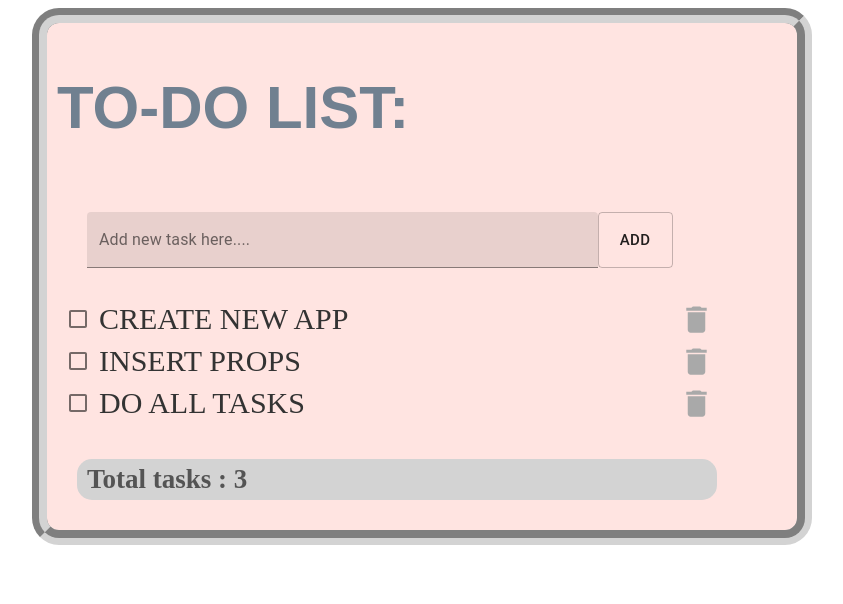
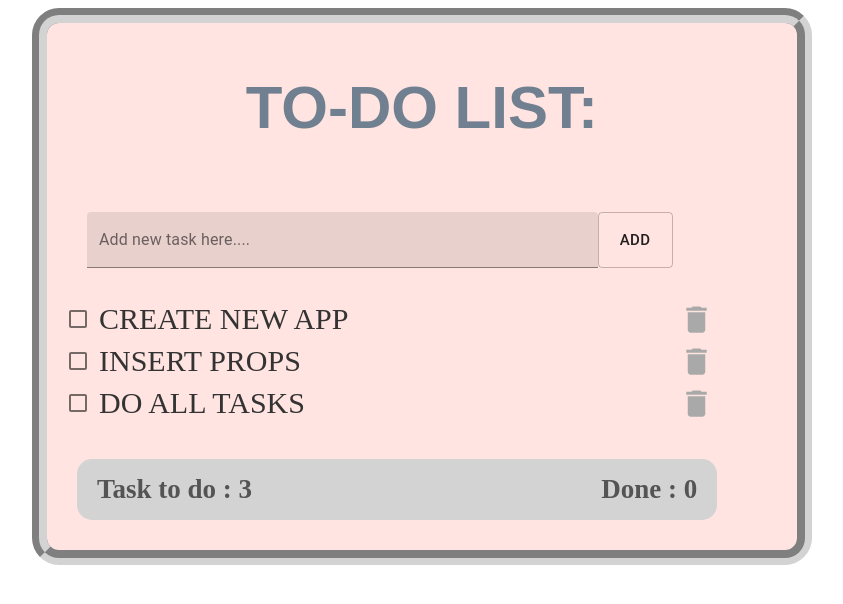
Before and after one commit to WebHeroSchool/React_Todo_NM, a React (Create React App) app: page / in a window 1280 px wide. Shown: the top 604 px of the page, without its empty margins (0-843 px from the left). Built offline with nearby package versions, Linux system fonts and the light colour scheme.

Commit message:
added onClickExist

```diff
--- a/src/Components/App/App.js
+++ b/src/Components/App/App.js
@@ -2,8 +2,8 @@ import React from 'react';
 import ItemList from '../ItemList/ItemList';
 import InputItem from '../InputItem/InputItem';
 import Footer from '../Footer/Footer';
-import styles  from './App.module.css';
-import { Container } from '@material-ui/core';
+import styles from './App.module.css';
+import {Container} from '@material-ui/core';
 
 class App extends React.Component {
     state = {
@@ -11,26 +11,24 @@ class App extends React.Component {
             {
                 value: 'CREATE NEW APP',
                 isDone: false,
-                isExist: true,
+                // isExist: true,
                 id: 1
             },
             {
                 value: 'INSERT PROPS',
                 isDone: false,
-                isExist:true,
+                // isExist: true,
                 id: 2
             },
             {
                 value: 'DO ALL TASKS',
                 isDone: false,
-                isExist:true,
+                // isExist: true,
                 id: 3
             }
-        ],
-
-        count: 3
-
+        ]
     };
+    itemId = this.state.items.length;
 
     onClickDone = (id) => {
         const newItemList = this.state.items.map(item => {
@@ -46,29 +44,30 @@ class App extends React.Component {
     onClickDelete = (id) => {
         const newItemList = this.state.items.filter(item => item.id !== id);
         this.setState(state => ({
-            items: newItemList,
-            count: state.count - 1,
-            isExist: !this.isExist
+            items: newItemList
         }));
     };
 
-    onClickAdd = (value) => {this.setState(state => ({
-        items:[
+    onClickAdd = (value) => {
+        this.setState(state => ({
+            items: [
                 ...state.items,
                 {
                     value,
                     isDone: false,
-                isExist: !this.isExist,
-                id: state.count + 1
+                    // isExist: true,
+                    id: this.itemId += 1
                 }
-            ],
-        count: state.count + 1,
-
-    }))};
-
-
+            ]
+        }))
+    };
 
     render() {
+
+        const { items } = this.state;
+        const itemsDone = items.filter((el) => el.isDone).length;
+        const itemsTodo = items.length - itemsDone;
+
         return (
             <Container fixed>
                 <div className={styles.wrap}>
@@ -84,7 +83,10 @@ class App extends React.Component {
                             onClickDelete={this.onClickDelete}
                         />
                     </div>
-                    <Footer count={this.state.count}/>
+                    <Footer
+                        itemsTodo={itemsTodo}
+                        itemsDone={itemsDone}
+                    />
                 </div>
             </Container>
         );
--- a/src/Components/App/App.module.css
+++ b/src/Components/App/App.module.css
@@ -12,6 +12,7 @@
 .title{
     color: #708090;
     font-family: "Apple SD Gothic Neo", sans-serif;
+    text-align: center;
 }
 @media(min-width: 320px) and (max-width: 768px){
     .wrap{
--- a/src/Components/Footer/Footer.js
+++ b/src/Components/Footer/Footer.js
@@ -1,9 +1,12 @@
 import React from "react";
 import styles from './Footer.module.css';
 
-const Footer = ({count}) => (
+const Footer = ({itemsTodo, itemsDone}) => (
     <div className={styles.wrap}>
-        <span className={styles.text}>Total tasks : {count}</span>
+        <div className={styles.text}>
+            <span> Task to do  : {itemsTodo} </span>
+            <span> Done : {itemsDone} </span>
+        </div>
     </div>
 );
 
--- a/src/Components/Footer/Footer.module.css
+++ b/src/Components/Footer/Footer.module.css
@@ -1,14 +1,16 @@
 .wrap{
+
     width: 85%;
     padding: 5px 10px;
-    display: flex;
     border-radius: 15px;
     background-color: #d3d3d3;
     margin: 20px;
 }
 
 .text{
-    margin: 0;
+    display: flex;
+    justify-content: space-between;
+    margin: 10px;
     font-size: 27px;
     font-weight: bold;
     color: #545454;
--- a/src/Components/InputItem/InputItem.js
+++ b/src/Components/InputItem/InputItem.js
@@ -1,6 +1,5 @@
 import React from "react";
-import TextField from '@material-ui/core/TextField';
-import Button from '@material-ui/core/Button';
+import { TextField, Button } from '@material-ui/core';
 import styles from './InputItem.module.css';
 
 class InputItem extends React.Component{
@@ -8,12 +7,12 @@ class InputItem extends React.Component{
         {
         label: 'Add new task here....',
         inputValue: '',
-        helperText: '',
-        error: false,
-        isExist: false,
+        // helperText: '',
+        error: false
+        // isExist: false,
         };
 
-    clearInputHandler = ({items}) => {
+    onInputHandler = ({items}) => {
 
         // if ( this.state.inputValue === '' || this.state.inputValue === ' ' ){
          if(!(/^\w/.test(this.state.inputValue))){
@@ -24,15 +23,20 @@ class InputItem extends React.Component{
                 label:'Insert valid text' });
         }
 
-        for(let i = 0; i < items.length; i++) {
-             if(this.state.inputValue === items[i].value) {
-                    this.setState({inputValue: ''});
-                    return  this.setState({
-                        // helperText: 'This task already exists',
-                        error: true,
-                        label:'This task already exists'})
-                 }
-            }
+         items.map((el)=>(
+             el.value === this.state.inputValue ?
+                 (this.setState({  error: true, label:'This task already exists'}))
+        : null ))
+
+        // for(let i = 0; i < items.length; i++) {
+        //      if(this.state.inputValue === items[i].value) {
+        //             this.setState({inputValue: ''});
+        //             return  this.setState({
+        //                 // helperText: 'This task already exists',
+        //                 error: true,
+        //                 label:'This task already exists'})
+        //          }
+        //     }
 
 
             this.props.onClickAdd(this.state.inputValue);
@@ -64,7 +68,7 @@ class InputItem extends React.Component{
                         error={this.state.error}
                         value={this.state.inputValue}
                         onSubmit={()=> {
-                            return this.clearInputHandler({items, onClickAdd})
+                            return this.onInputHandler({items, onClickAdd})
                         }}
 
                 />
@@ -74,7 +78,7 @@ class InputItem extends React.Component{
                     variant="outlined"
                     size="large"
                     // className={styles.text}
-                    onClick={()=>this.clearInputHandler({items, onClickAdd})}
+                    onClick={()=>this.onInputHandler({items, onClickAdd})}
                 >
                     Add
                 </Button>
```
Lines whose indentation alone changed are shown as unchanged.
